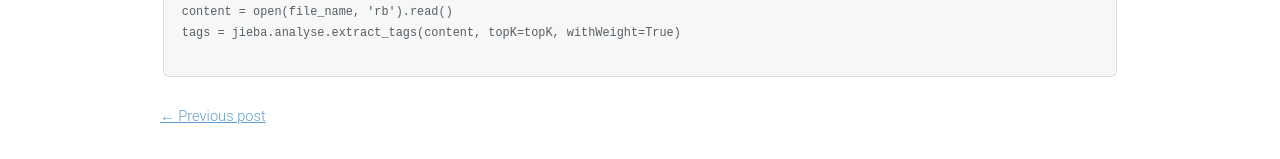
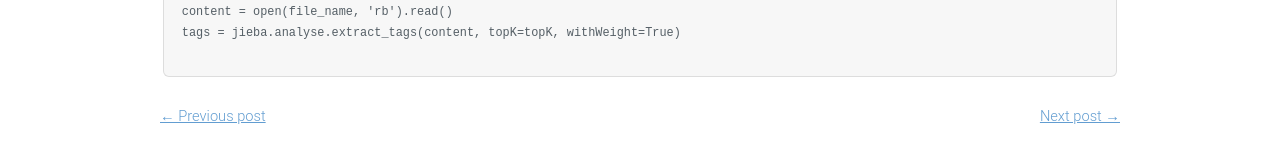
Before and after one commit to qianyintinghan/qianyintinghan.github.io, a Jekyll site: the page built from _posts/2016-09-11-tagcloud.markdown, in a window 1280 px wide and 1099 px high. Shown: the part 937-1096 px from the top of the window. Built offline with Jekyll 4.4.1, drawn with Linux system fonts in a browser that asks for light colours; nearby versions of some CDN libraries; library files that are not in the unit come from our copies.

Commit message:
Update and rename 2016-9-12 the flower.markdown to 2016-9-12-the flower.markdown

```diff
--- a/_posts/2016-9-12 the flower.markdown
+++ b/_posts/2016-9-12-the flower.markdown
@@ -1,6 +1,6 @@
 ---------
-layout post
-title 尘落轩辕
+layout： post
+title： 尘落轩辕
 -------
 writien by 浅隐听寒；powered by 水木君；
 
```
